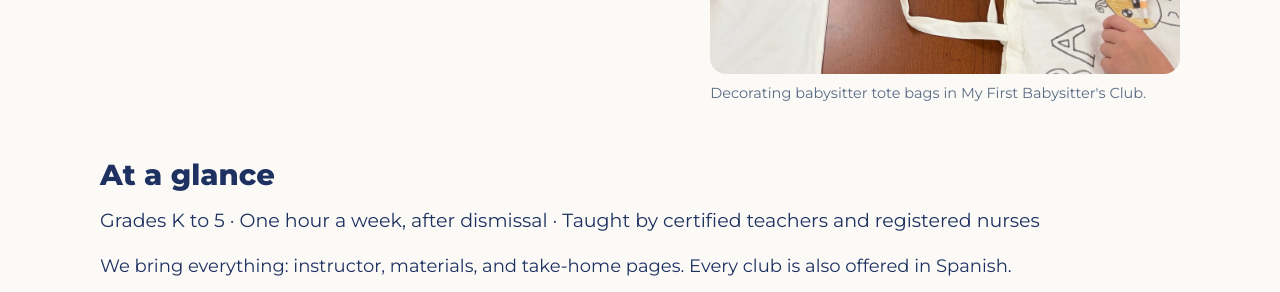
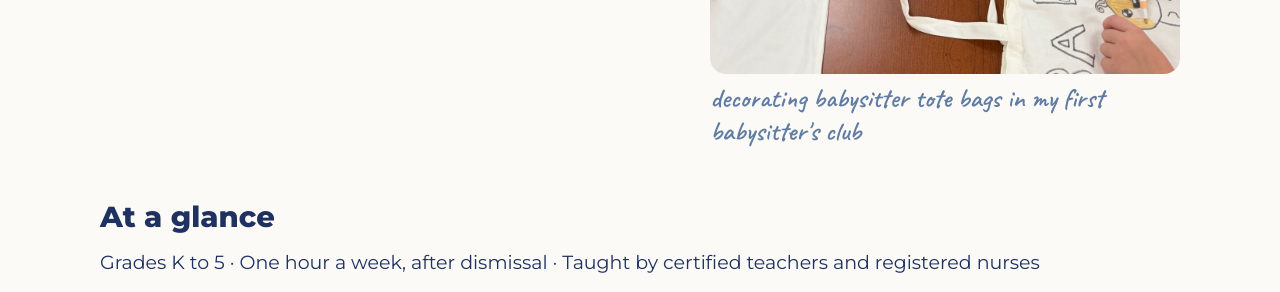
Before and after one commit to ltkarr/mindfulbeginnings, a website: page after-school-clubs.html in a window 1280 px wide. Shown: the part 440-732 px from the top of the page. Drawn offline with Linux system fonts and the light colour scheme.

Commit message:
After School Clubs: photo caption set in Caveat script, lowercase like the site's other script accents

```diff
--- a/after-school-clubs.html
+++ b/after-school-clubs.html
@@ -40,7 +40,7 @@
 .club-icon{width:64px;height:64px;flex:none;object-fit:contain}
 .hero-photo{margin:0}
 .hero-photo img{width:100%;height:auto;display:block;border-radius:16px}
-.hero-photo figcaption{font-size:14.5px;color:#5A6B84;margin-top:8px}
+.hero-photo figcaption{font-family:'Caveat',cursive;font-size:27px;font-weight:600;color:#617CA3;line-height:1.2;margin-top:8px}
 .club-row h3{font-size:21px;margin:0 0 4px}
 .club-row p{margin:0;font-size:18px;line-height:1.6}
 .club-row .club-meta{margin-top:6px}
@@ -83,7 +83,7 @@
 <h1 class="mb-script-title">after school clubs</h1>
 <p class="mb-lede">We come to your school and bring everything. Clubs for elementary schools, taught by certified teachers and registered nurses.</p>
 </div>
-<figure class="hero-photo"><img src="/images/clubs/tote-bag-decorating.jpg" alt="Students decorating canvas tote bags at a table with practice baby dolls during an after school club"><figcaption>Decorating babysitter tote bags in My First Babysitter's Club.</figcaption></figure>
+<figure class="hero-photo"><img src="/images/clubs/tote-bag-decorating.jpg" alt="Students decorating canvas tote bags at a table with practice baby dolls during an after school club"><figcaption>decorating babysitter tote bags in my first babysitter's club</figcaption></figure>
 </div>
 </section>
 
```
